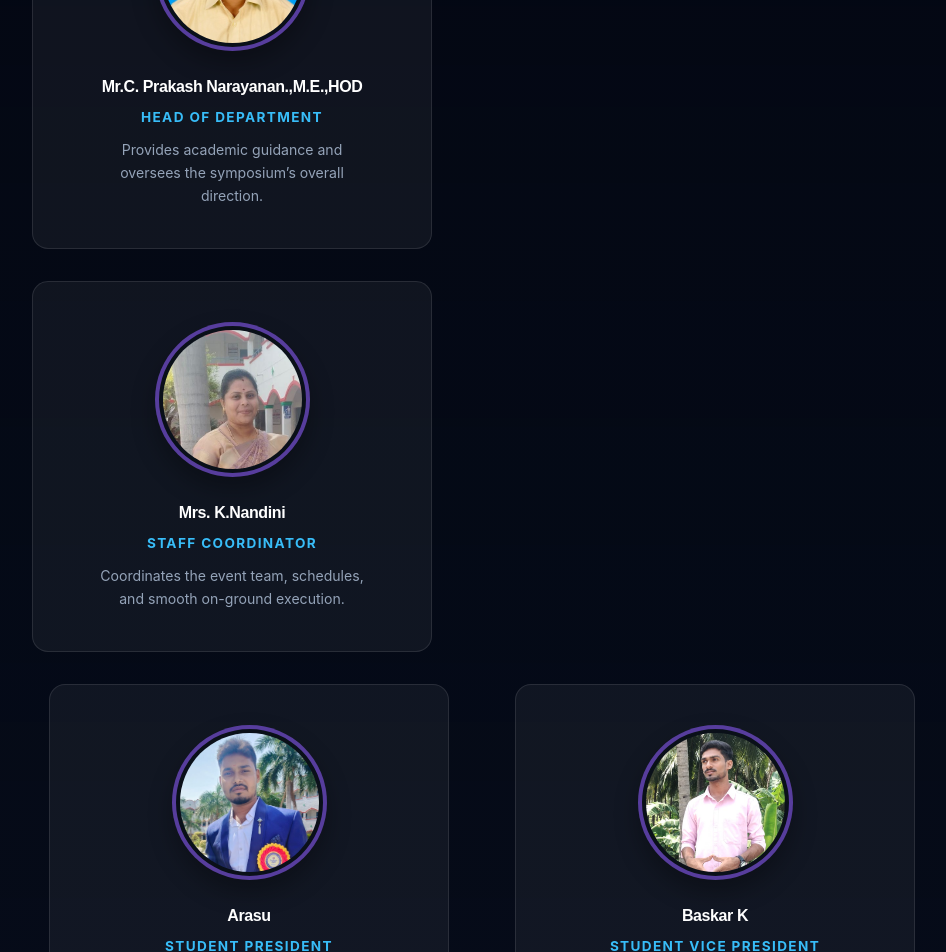
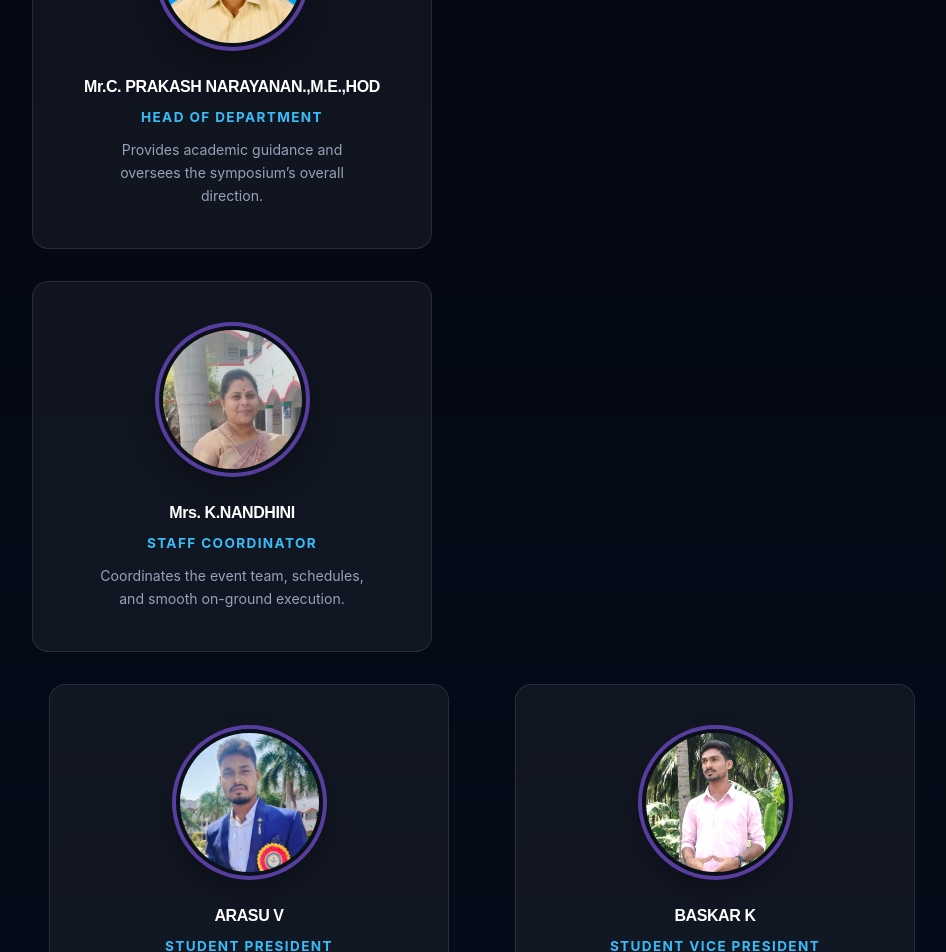
Before and after one commit to Baskar2028/innovex, a React (Vite) app: page / in a window 1280 px wide. Shown: the part 3020-3972 px from the top of the page, without its empty margins (158-1104 px from the left). Built offline with nearby package versions, Linux system fonts and the light colour scheme.

Commit message:
Some new updates

```diff
--- a/src/components/Community.jsx
+++ b/src/components/Community.jsx
@@ -40,7 +40,7 @@ export default function Community() {
               <Card
                 image={hodImage}
                 imageClassName="object-[center_25%]"
-                name="Mr.C. Prakash Narayanan.,M.E.,HOD"
+                name="Mr.C. PRAKASH NARAYANAN.,M.E.,HOD"
                 role="Head of Department"
                 desc="Provides academic guidance and oversees the symposium’s overall direction."
                 alignmentClassName="mx-0"
@@ -53,7 +53,7 @@ export default function Community() {
               <Card
                 image={staffImage}
                 imageClassName="object-[center_25%]"
-                name="Mrs. K.Nandini"
+                name="Mrs. K.NANDHINI"
                 role="Staff Coordinator"
                 desc="Coordinates the event team, schedules, and smooth on-ground execution."
                 alignmentClassName="mx-0"
@@ -65,13 +65,13 @@ export default function Community() {
               <Card
                 image={presidentImage}
                 imageClassName="object-[center_18%]"
-                name="Arasu"
+                name="ARASU V"
                 role="Student President"
                 desc="Leads the student team and helps shape the participant experience."
               />
               <Card
                 image={vicePresidentImage}
-                name="Baskar K"
+                name="BASKAR K"
                 role="Student Vice President"
                 desc="Supports team coordination and ensures every event runs as planned."
               />
```
Also changed, not shown: src/components/EventModal.jsx (deleted).
